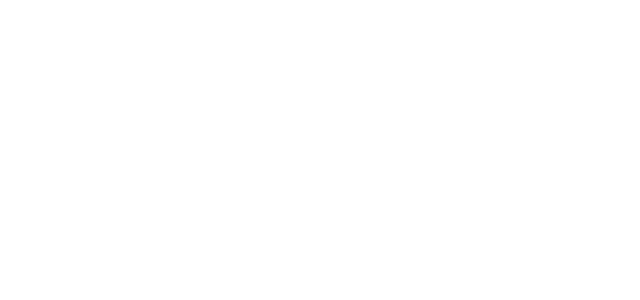
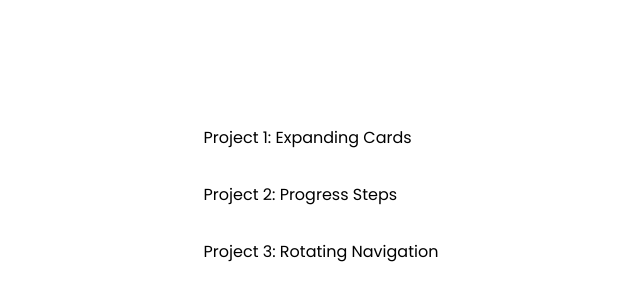
Before and after one commit to julia-joseph/mini-projects, an Angular app: page /home in a window 1280 px wide. Before the commit this address led to /. Shown: the part 206-506 px from the top of the page, without its empty margins (339-979 px from the left). Built offline with nearby package versions, Linux system fonts and the light colour scheme.

Commit message:
Feature: Adding Home Link

```diff
--- a/src/app/app-routing.module.ts
+++ b/src/app/app-routing.module.ts
@@ -1,13 +1,16 @@
 import { NgModule } from '@angular/core';
 import { RouterModule, Routes } from '@angular/router';
 import { ExpandingCardsComponent } from './expanding-cards/expanding-cards.component';
+import { HomeComponent } from './home/home.component';
 import { ProgressStepsComponent } from './progress-steps/progress-steps.component';
 import { RotatingNavigationComponent } from './rotating-navigation/rotating-navigation.component';
 
 const routes: Routes = [
-  { path: '', component: RotatingNavigationComponent },
+  { path: '', redirectTo: 'rotating-navigation', pathMatch: 'full' },
+  { path: 'home', component: HomeComponent },
   { path: 'expanding-cards', component: ExpandingCardsComponent },
   { path: 'progress-steps', component: ProgressStepsComponent },
+  { path: 'rotating-navigation', component: RotatingNavigationComponent },
 ];
 
 @NgModule({
--- a/src/app/app.module.ts
+++ b/src/app/app.module.ts
@@ -11,6 +11,7 @@
 import { ContentComponent } from './rotating-navigation/content/content.component';
 import { NavigationIconComponent } from './rotating-navigation/navigation-icon/navigation-icon.component';
 import { NavigationContentComponent } from './rotating-navigation/navigation-content/navigation-content.component';
+import { HomeComponent } from './home/home.component';
 
 @NgModule({
   declarations: [
@@ -23,6 +24,7 @@
     ContentComponent,
     NavigationIconComponent,
     NavigationContentComponent,
+    HomeComponent,
   ],
   imports: [BrowserModule, AppRoutingModule],
   providers: [],
--- a/src/app/expanding-cards/expanding-cards.component.html
+++ b/src/app/expanding-cards/expanding-cards.component.html
@@ -1,4 +1,7 @@
 <main>
+  <div [routerLink]="['/home']" class="home-link">
+    <i class="fa-solid fa-house"></i><span> Home</span>
+  </div>
   <div class="container">
     <!-- <app-cards *ngFor="let card of cards" [card]="card"></app-cards> -->
 
--- /dev/null
+++ b/src/app/home/home.component.html
@@ -0,0 +1,14 @@
+<main>
+  <div class="container">
+    <nav>
+      <ul>
+        <li
+          *ngFor="let project of projects; index as i"
+          [routerLink]="'/' + project.path"
+        >
+          Project {{ i + 1 }}: {{ project.name }}
+        </li>
+      </ul>
+    </nav>
+  </div>
+</main>
--- /dev/null
+++ b/src/app/home/home.component.scss
@@ -0,0 +1,23 @@
+.container {
+  display: flex;
+  align-items: center;
+  justify-content: center;
+  min-height: 100vh;
+
+  nav {
+    ul {
+      list-style: none;
+
+      li {
+        cursor: pointer;
+        padding: 1rem;
+
+        &:hover {
+          background-color: rgb(5, 93, 73);
+          color: white;
+          transition: 0.5s cubic-bezier(0.56, 0, 0.98, 0.13);
+        }
+      }
+    }
+  }
+}
--- /dev/null
+++ b/src/app/home/home.component.ts
@@ -0,0 +1,18 @@
+import { Component, OnInit } from '@angular/core';
+
+@Component({
+  selector: 'app-home',
+  templateUrl: './home.component.html',
+  styleUrls: ['./home.component.scss'],
+})
+export class HomeComponent implements OnInit {
+  projects = [
+    { name: 'Expanding Cards', path: 'expanding-cards' },
+    { name: 'Progress Steps', path: 'progress-steps' },
+    { name: 'Rotating Navigation', path: 'rotating-navigation' },
+  ];
+
+  constructor() {}
+
+  ngOnInit(): void {}
+}
--- a/src/app/progress-steps/progress-steps.component.html
+++ b/src/app/progress-steps/progress-steps.component.html
@@ -1,4 +1,7 @@
 <main>
+  <div [routerLink]="['/home']" class="home-link">
+    <i class="fa-solid fa-house"></i><span> Home</span>
+  </div>
   <div class="container">
     <div class="progress-container">
       <div
--- a/src/app/progress-steps/progress-steps.component.scss
+++ b/src/app/progress-steps/progress-steps.component.scss
@@ -9,6 +9,11 @@
   align-items: center;
   justify-content: center;
   min-height: 100vh;
+
+  .home-link {
+    position: fixed;
+    top: 10%;
+  }
 }
 
 .container {
--- a/src/app/rotating-navigation/navigation-content/navigation-content.component.html
+++ b/src/app/rotating-navigation/navigation-content/navigation-content.component.html
@@ -1,6 +1,8 @@
 <nav class="nav-content" [ngClass]="{ 'open-nav': showNav }">
   <ul>
-    <li><i class="fa-solid fa-house"></i><span>Home</span></li>
+    <li [routerLink]="['/home']">
+      <i class="fa-solid fa-house"></i><span>Home</span>
+    </li>
     <li><i class="fa-solid fa-user"></i><span>About</span></li>
     <li><i class="fa-solid fa-address-book"></i><span>Contact</span></li>
   </ul>
--- a/src/styles.scss
+++ b/src/styles.scss
@@ -5,3 +5,11 @@
   margin: 0;
   padding: 0;
 }
+
+.cursor-pointer {
+  cursor: pointer;
+}
+
+.home-link {
+  cursor: pointer;
+}
```
Also changed, not shown: 1 other file (tests, documents, lock files or other folders).
